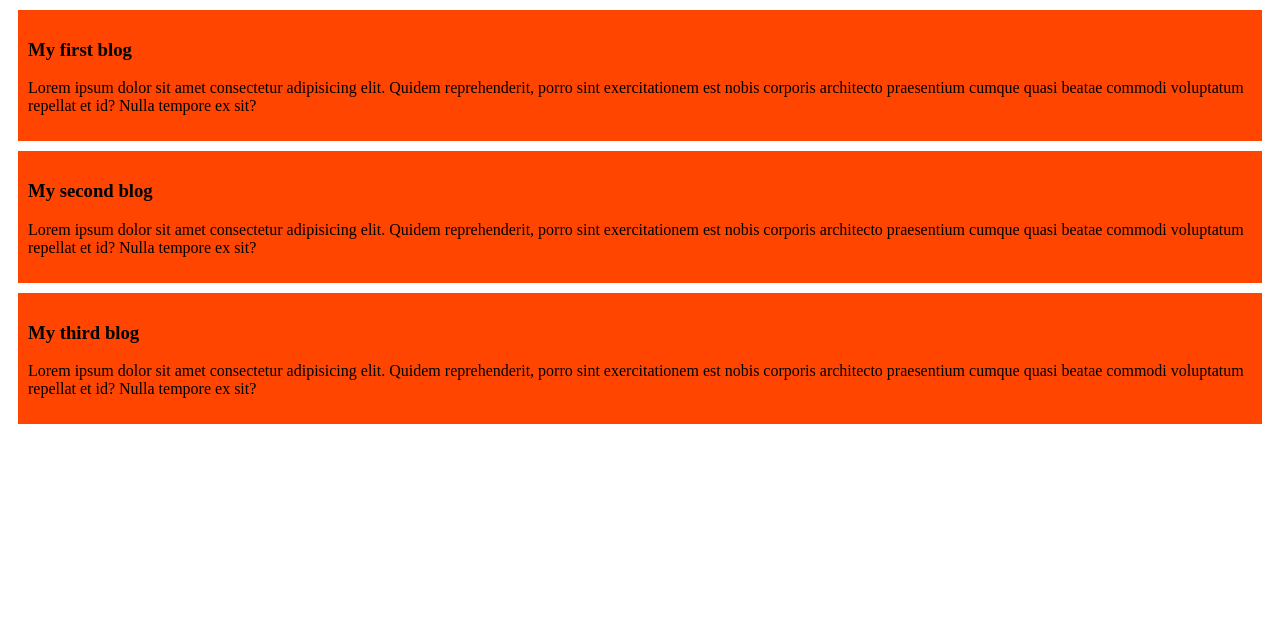
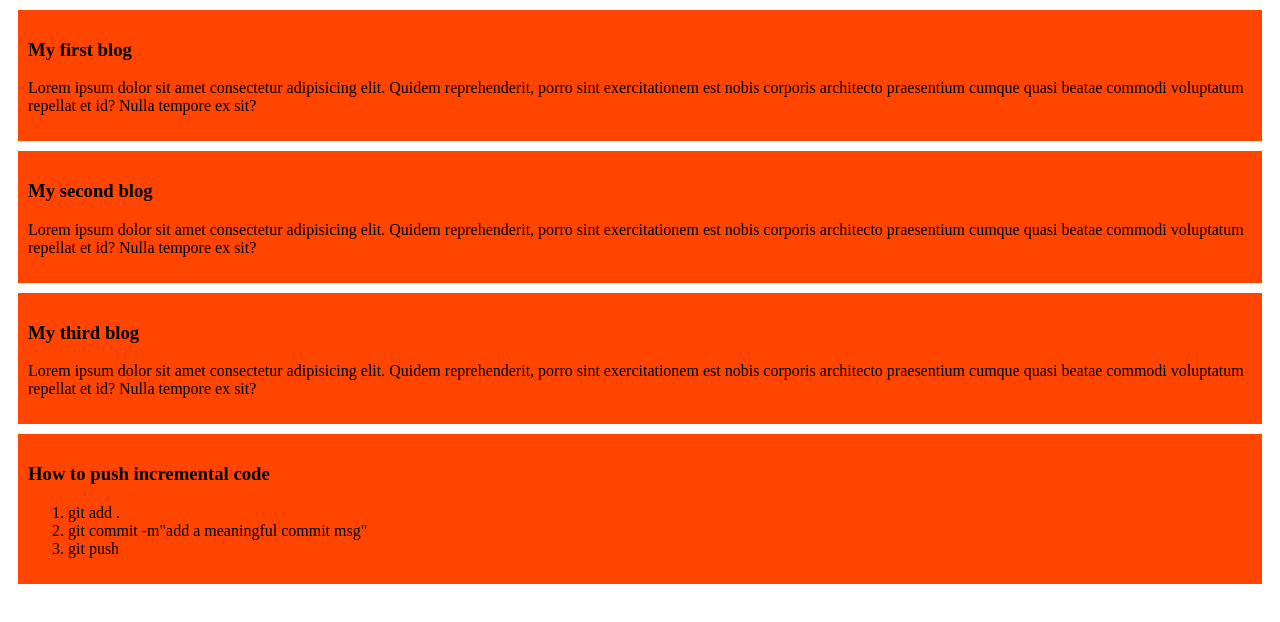
Before and after one commit to efazsanok/my-simple-website, a plain HTML site: page index.html in a window 1280 px wide. Drawn offline with Linux system fonts and the light colour scheme.

Commit message:
added a list to push code

```diff
--- a/index.html
+++ b/index.html
@@ -19,5 +19,13 @@
         <h3>My third blog</h3>
         <p>Lorem ipsum dolor sit amet consectetur adipisicing elit. Quidem reprehenderit, porro sint exercitationem est nobis corporis architecto praesentium cumque quasi beatae commodi voluptatum repellat et id? Nulla tempore ex sit?</p>
     </div>
+    <div>
+        <h3>How to push incremental code</h3>
+        <ol>
+            <li>git add .</li>
+            <li>git commit -m"add a meaningful commit msg"</li>
+            <li>git push</li>
+        </ol>
+    </div>
 </body>
 </html>
```
